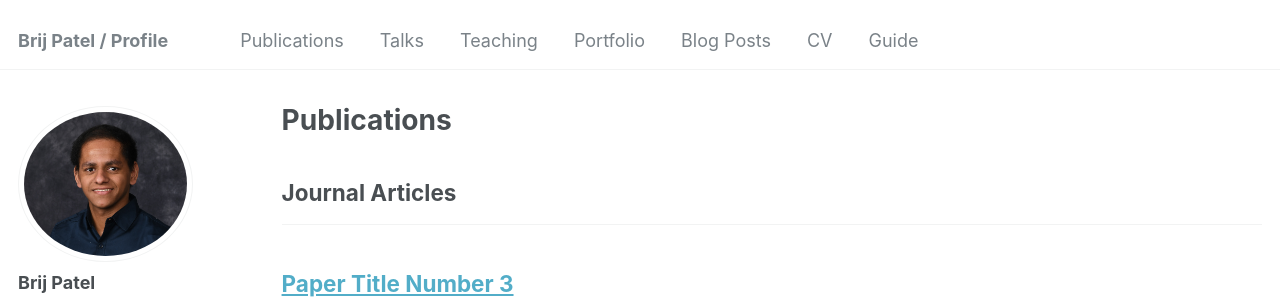
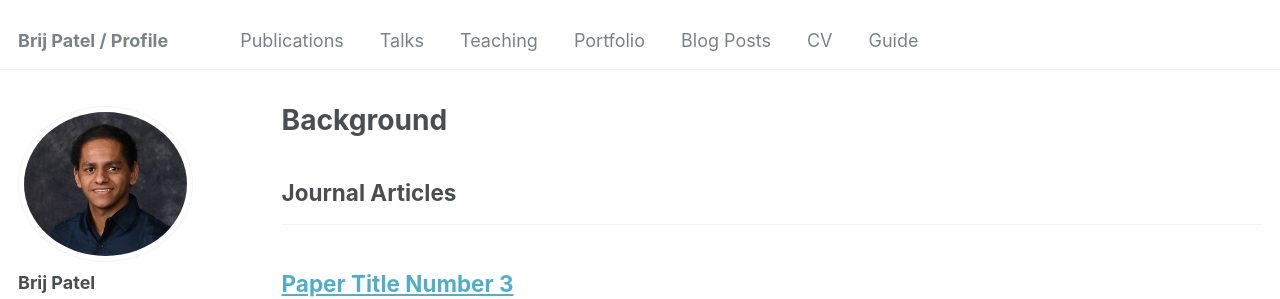
Before and after one commit to brij-patel-knox/brij-patel-knox.github.io, a Jekyll site: the page built from _pages/background.html, in a window 1280 px wide and 900 px high. Shown: the top 299 px of the window. Built offline with Jekyll 4.4.1, drawn with Linux system fonts in a browser that asks for light colours.

Commit message:
addBackg

```diff
--- a/_pages/publications.html
+++ b/_pages/background.html
@@ -1,7 +1,7 @@
 ---
 layout: archive
-title: "Publications"
-permalink: /publications/
+title: "Background"
+permalink: /background/
 author_profile: true
 ---
 
```
